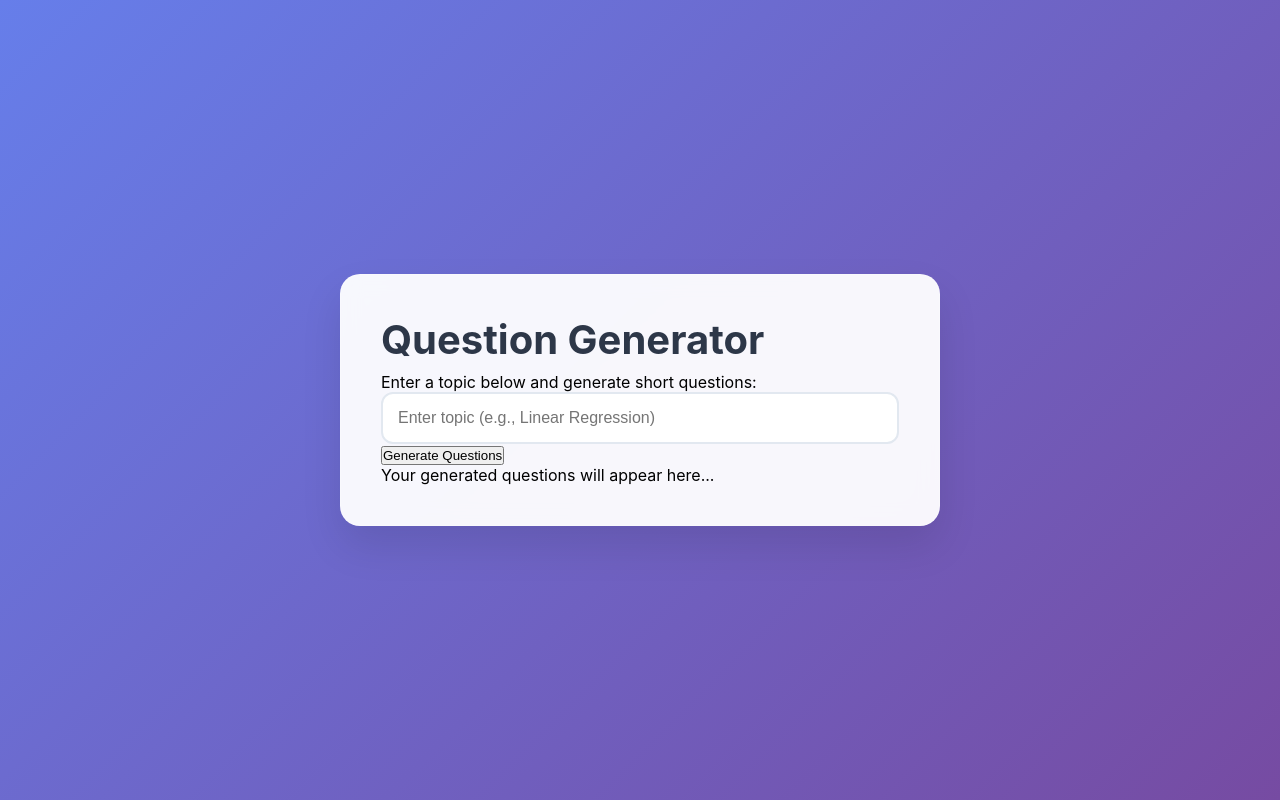
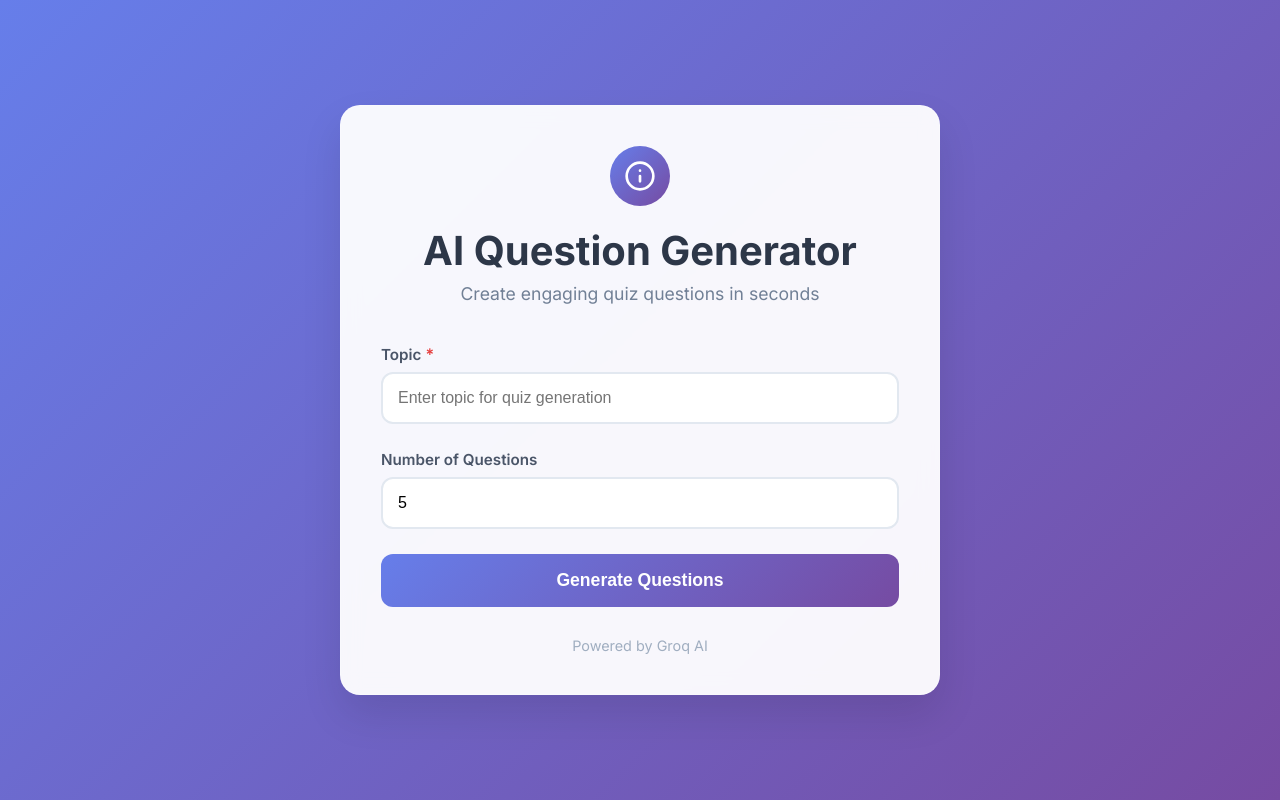
Before and after one commit to mahnoorarif26/AI-Plugin-For-Moodle, a Flask app: page / in a window 1280 px wide. Run offline with Flask 3, Linux system fonts and the light colour scheme.

Commit message:
Update html file for new features

```diff
--- a/Backend/Question-Generator/templates/index.html
+++ b/Backend/Question-Generator/templates/index.html
@@ -3,25 +3,65 @@
 <head>
   <meta charset="UTF-8">
   <meta name="viewport" content="width=device-width, initial-scale=1.0">
-    <title>Question Generator</title>
-    <link rel="stylesheet" href="style.css"> <!-- if you later want to separate CSS -->
+  <title>AI Question Generator</title>
+  <link rel="stylesheet" href="{{ url_for('static', filename='style.css') }}">
+  <link href="https://fonts.googleapis.com/css2?family=Inter:wght@300;400;500;600;700&display=swap" rel="stylesheet">
 </head>
 <body>
   <div class="container">
-        <h1>Question Generator</h1>
-        <p>Enter a topic below and generate short questions:</p>
+    <div class="header">
+      <div class="logo">
+        <svg width="32" height="32" viewBox="0 0 24 24" fill="none" xmlns="http://www.w3.org/2000/svg">
+          <path d="M12 22C17.5228 22 22 17.5228 22 12C22 6.47715 17.5228 2 12 2C6.47715 2 2 6.47715 2 12C2 17.5228 6.47715 22 12 22Z" stroke="currentColor" stroke-width="2"/>
+          <path d="M12 16V12M12 8H12.01" stroke="currentColor" stroke-width="2" stroke-linecap="round"/>
+        </svg>
+      </div>
+      <h1>AI Question Generator</h1>
+      <p class="subtitle">Create engaging quiz questions in seconds</p>
+    </div>
 
-        <input type="text" id="topicInput" placeholder="Enter topic (e.g., Linear Regression)">
+    <div class="form-container">
+      <div class="input-group">
+        <label for="topic">
+          <span class="label-text">Topic</span>
+          <span class="required">*</span>
+        </label>
+        <input type="text" id="topic" placeholder="Enter topic for quiz generation" required>
+      </div>
 
-        <button onclick="generateQuestion()" id="generateBtn">
-            Generate Questions
+      <div class="input-group">
+        <label for="num_questions">
+          <span class="label-text">Number of Questions</span>
+        </label>
+        <input type="number" id="num_questions" value="5" min="1" max="20">
+      </div>
+
+      <button id="generate-btn" class="generate-button">
+        <span class="button-text">Generate Questions</span>
+        <span class="button-loader" style="display: none;">
+          <div class="spinner"></div>
+          Generating...
+        </span>
       </button>
+    </div>
 
-        <div id="result">
-            <p class="loading">Your generated questions will appear here...</p>
+    <div id="output" class="output-container" style="display: none;">
+      <div class="output-header">
+        <h3>Generated Questions</h3>
+        <button id="copy-btn" class="copy-button" title="Copy to clipboard">
+          <svg width="16" height="16" viewBox="0 0 24 24" fill="none" xmlns="http://www.w3.org/2000/svg">
+            <path d="M8 16H6C4.89543 16 4 15.1046 4 14V6C4 4.89543 4.89543 4 6 4H14C15.1046 4 16 4.89543 16 6V8M10 20H18C19.1046 20 20 19.1046 20 18V10C20 8.89543 19.1046 8 18 8H10C8.89543 8 8 8.89543 8 10V18C8 19.1046 8.89543 20 10 20Z" stroke="currentColor" stroke-width="2" stroke-linecap="round" stroke-linejoin="round"/>
+          </svg>
+        </button>
+      </div>
+      <div class="output-content" id="output-content"></div>
+    </div>
+
+    <div class="footer">
+      <p>Powered by Groq AI</p>
     </div>
   </div>
 
-    <script src="script.js"></script>
+  <script src="{{ url_for('static', filename='script.js') }}"></script>
 </body>
 </html>
```
Lines whose indentation alone changed are shown as unchanged.
